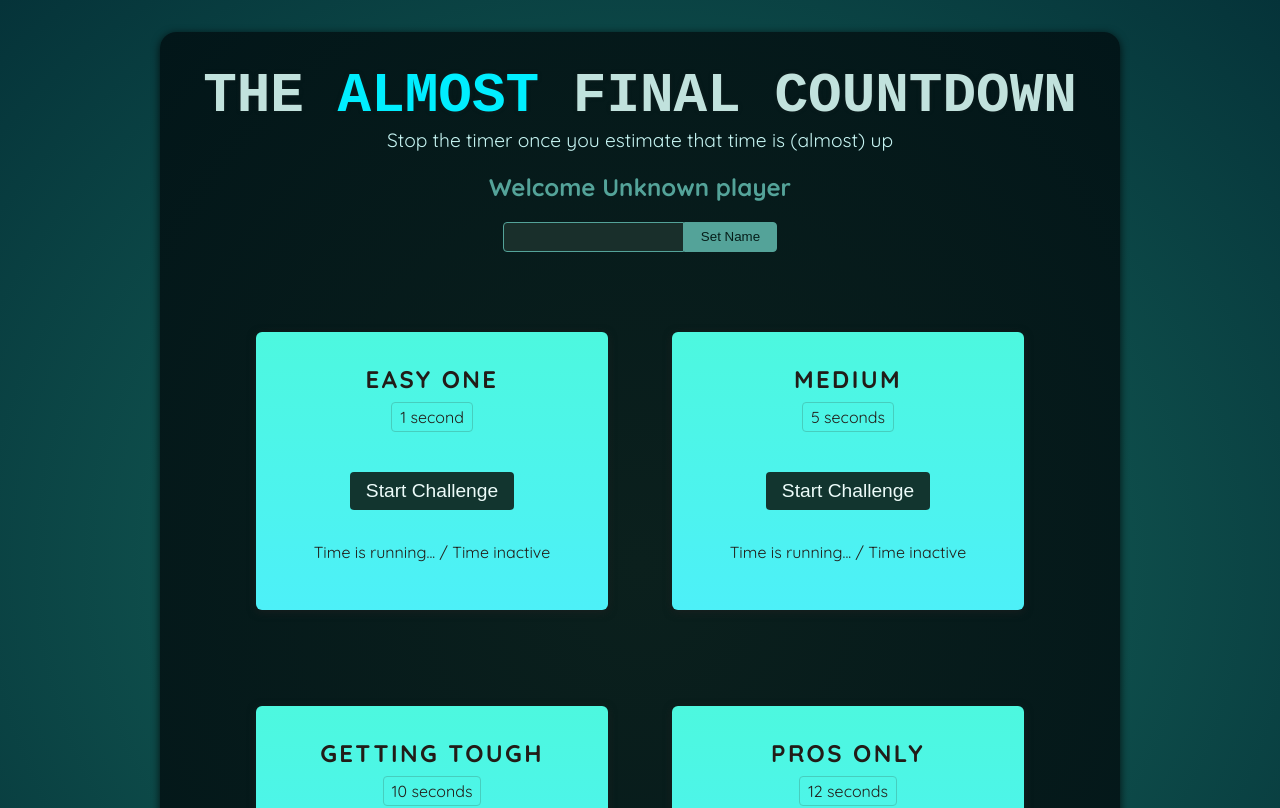
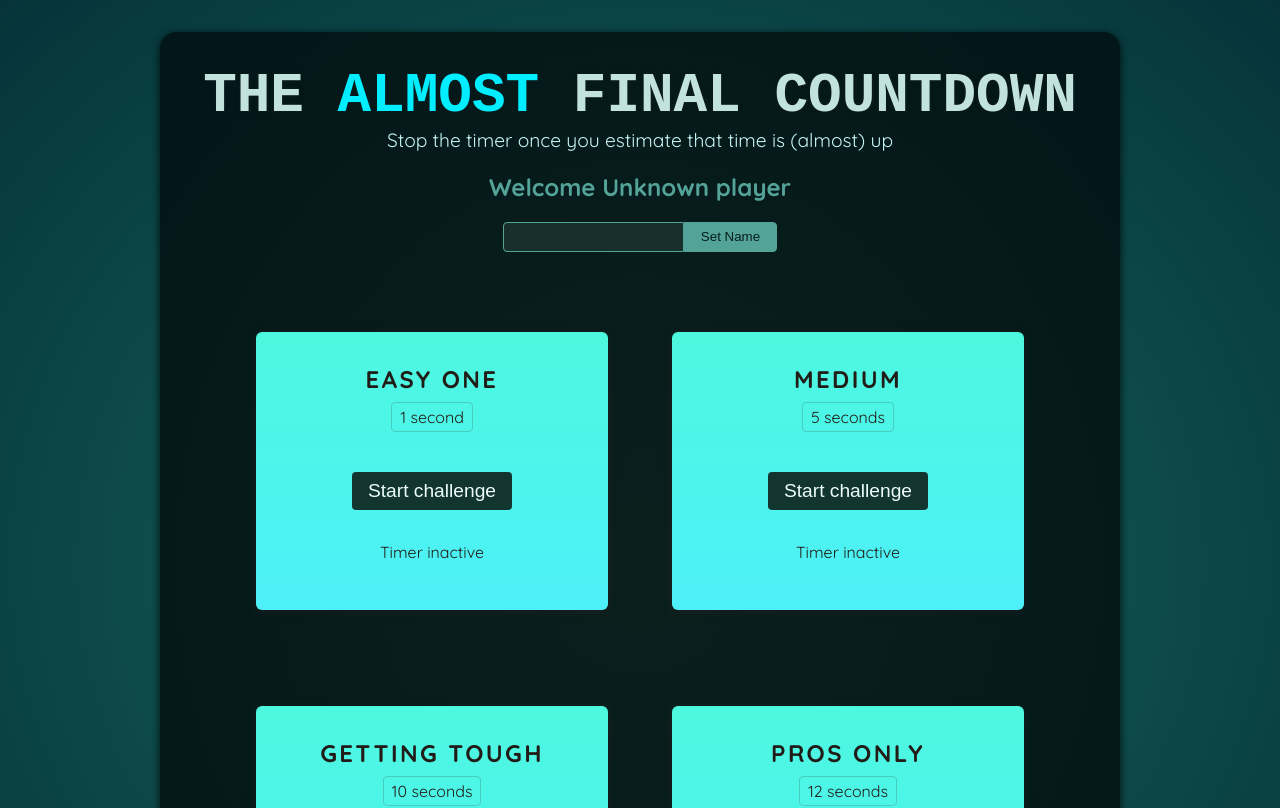
Before and after one commit to tamim36/Advanced_React_Projects, a React (Vite) app in the folder time-challenger-game/: page / in a window 1280 px wide. Shown: the top 808 px of the page. Built offline with nearby package versions, Linux system fonts and the light colour scheme; a web font is replaced by a local one.

Commit message:
using ref to start stop timer function

```diff
--- a/time-challenger-game/src/components/TimerChallenge.jsx
+++ b/time-challenger-game/src/components/TimerChallenge.jsx
@@ -1,17 +1,39 @@
-import React from 'react'
+import { useState, useRef } from 'react'
 
 const TimerChallenge = ({ title, targetTime }) => {
+
+  const timer = useRef()
+  const [ timeExpired, setTimeExpired ] = useState(false)
+  const [ startChallenge, setStartChallenge ] = useState(false)
+
+  const handleStart = () => {
+
+    timer.current = setTimeout(() => {
+      setTimeExpired(true)
+    }, targetTime * 1000)
+
+    setStartChallenge(true)
+  }
+
+  const handleStop = () => {
+    clearTimeout(timer.current)
+    setStartChallenge(false)
+  }
+
   return (
     <section className='challenge'>
         <h2>{ title }</h2>
+        { timeExpired && startChallenge &&  <p> You are LOOSER  ! </p> }
         <p className='challenge-time'>
             { targetTime } second{targetTime > 1 ? 's': ''}
         </p>
         <p>
-            <button>Start Challenge</button>
+            <button onClick={startChallenge ? handleStop : handleStart}>
+              {startChallenge ? 'Stop' : 'Start' } challenge
+            </button>
         </p>
-        <p className=''>
-            Time is running... / Time inactive
+        <p className={startChallenge ? 'active' : undefined}>
+            {startChallenge ? 'Time is running' : 'Timer inactive'}
         </p>
     </section>
   )
```
Also changed, not shown: time-challenger-game/src/components/Test.jsx (added, +21 -0 lines).
